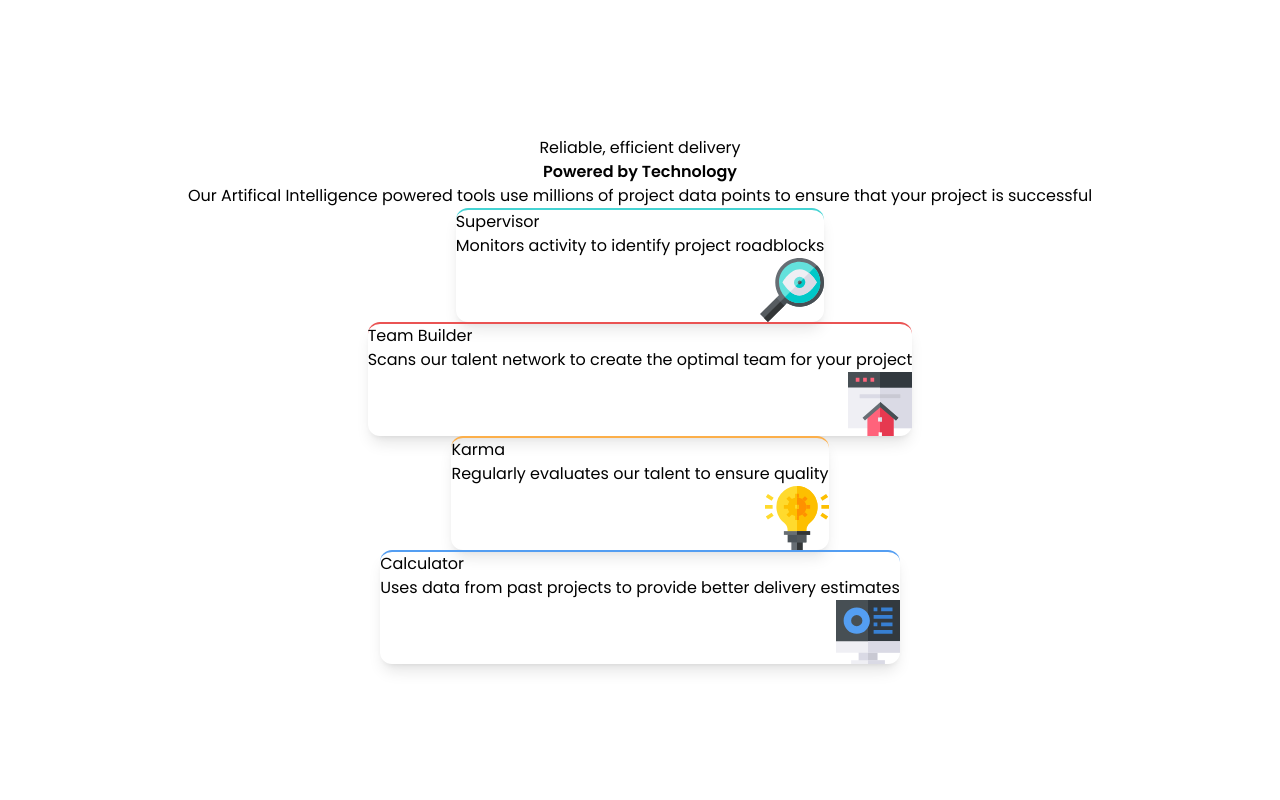
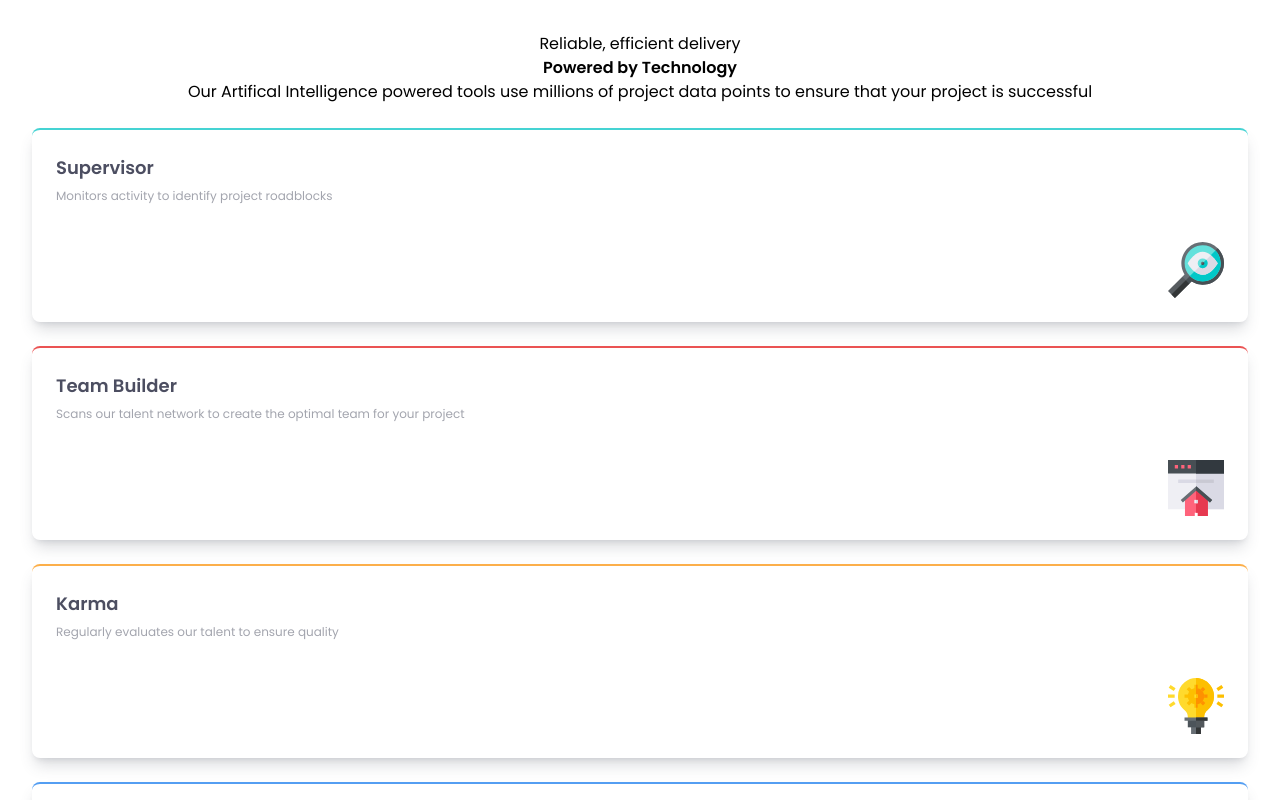
Before and after one commit to fkrunic/frontend-mentor-four-card-feature-section, a Vue app: page / in a window 1280 px wide. Shown: the top 800 px of the page. Built offline with nearby package versions, Linux system fonts and the light colour scheme.

Commit message:
card setup

```diff
--- a/src/components/Card.vue
+++ b/src/components/Card.vue
@@ -13,17 +13,21 @@ const getIconURL = (tag: string) => {
     flex
     flex-col
     items-start
+    gap-1
+
+    p-6
 
     shadow-lg
-    rounded-xl
+    shadow-very-dark-blue/20
+    rounded-lg
 
     border-solid
     border-t-2
     " :class="card.borderClass">
-    <p>{{ card.title }}</p>
-    <p>{{ card.content }}</p>
-    <div class="flex flex-row justify-end items-center w-full">
-      <img :src="getIconURL(card.tag)">
+    <p class="font-bold text-lg text-very-dark-blue">{{ card.title }}</p>
+    <p class="text-xs text-grayish-blue leading-5">{{ card.content }}</p>
+    <div class="flex flex-row justify-end items-center w-full pt-8">
+      <img class="w-14 h-14" :src="getIconURL(card.tag)">
     </div>
   </div>
 </template>
--- a/src/components/screens/Mobile.vue
+++ b/src/components/screens/Mobile.vue
@@ -5,8 +5,18 @@ import Banner from '../Banner.vue'
 </script>
 
 <template>
-  <div class="flex flex-col items-center justify-center min-h-screen">
+  <div class="
+    flex
+    flex-col
+    items-center
+    justify-center
+    gap-6
+
+    min-h-screen
+
+    m-8
+    ">
     <Banner></Banner>
-    <Card v-for="card of cards" :card="card"></Card>
+    <Card class="w-full" v-for="card of cards" :card="card"></Card>
   </div>
 </template>
--- a/tailwind.config.js
+++ b/tailwind.config.js
@@ -16,7 +16,10 @@ export default {
       red: 'hsl(0, 78%, 62%)',
       cyan: 'hsl(180, 62%, 55%)',
       orange: 'hsl(34, 97%, 64%)',
-      blue: 'hsl(212, 86%, 64%)'
+      blue: 'hsl(212, 86%, 64%)',
+      'very-dark-blue': 'hsl(234, 12%, 34%)',
+      'grayish-blue': 'hsl(229, 6%, 66%)',
+      'very-light-gray': 'hsl(0, 0%, 98%)'
     },
     extend: {},
   },
```
